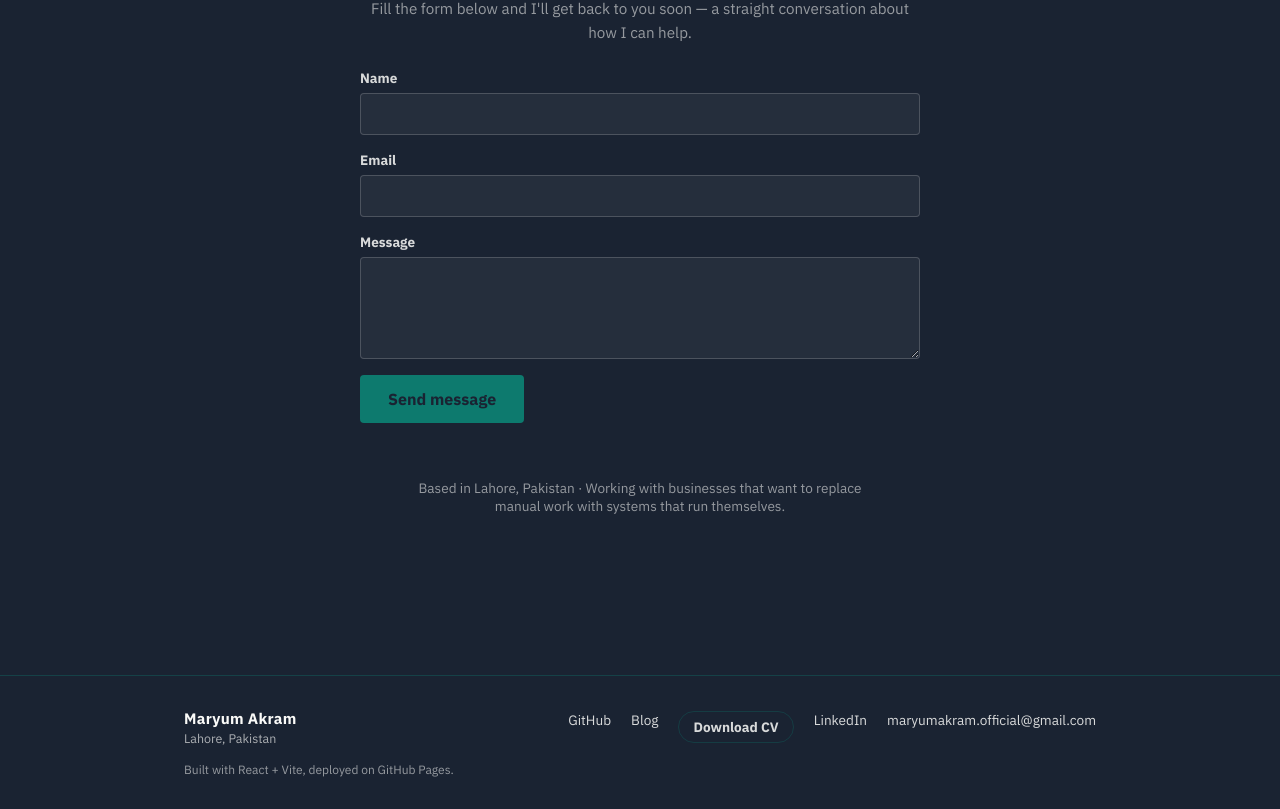
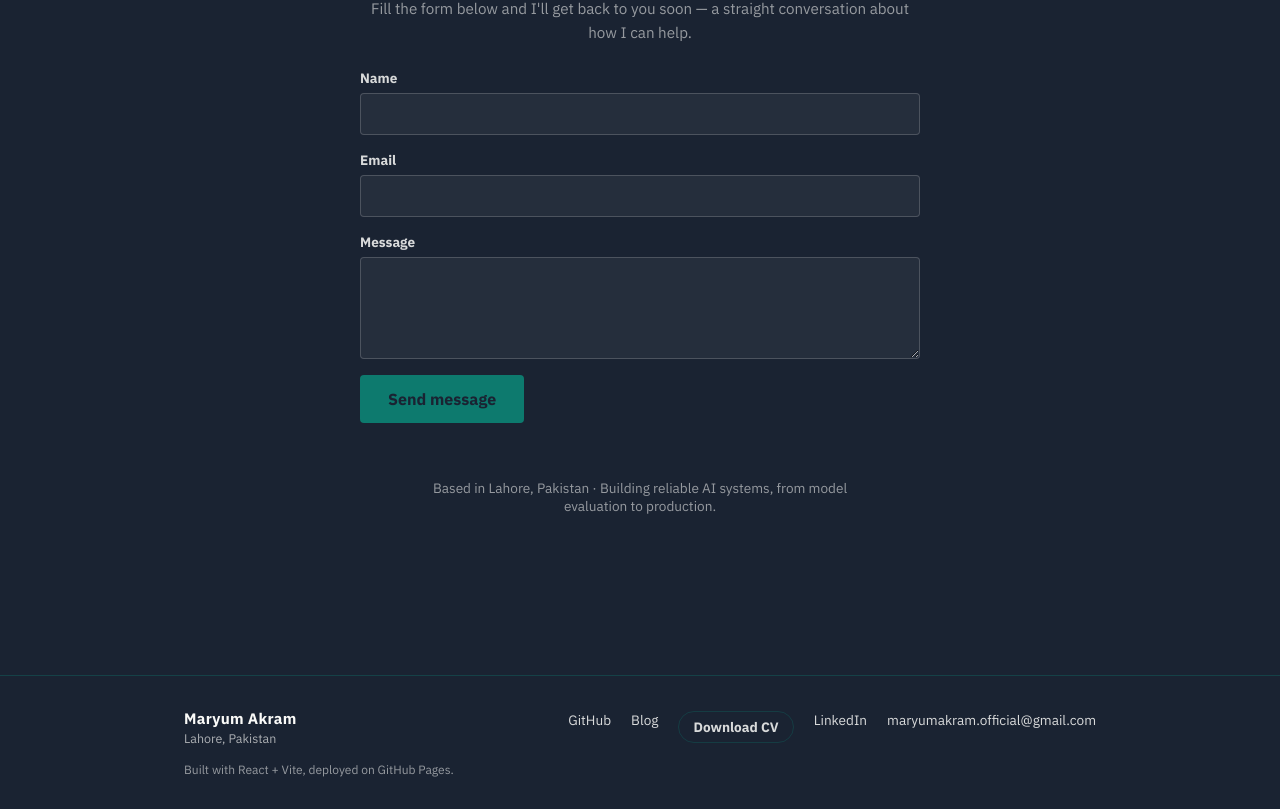
Before and after one commit to MaryumAkram16/maryum-portfolio, a React (Vite) app: page /contact in a window 1280 px wide. Shown: the part 653-1462 px from the top of the page. Built offline with nearby package versions, Linux system fonts and the light colour scheme.

Commit message:
Align contact positioning with AI systems headline

```diff
--- a/src/pages/Contact.jsx
+++ b/src/pages/Contact.jsx
@@ -53,8 +53,7 @@ function Contact() {
         </div>
 
         <p className="contact-closing">
-          Based in Lahore, Pakistan · Working with businesses that want to replace manual work
-          with systems that run themselves.
+          Based in Lahore, Pakistan · Building reliable AI systems, from model evaluation to production.
         </p>
       </div>
     </main>
```
